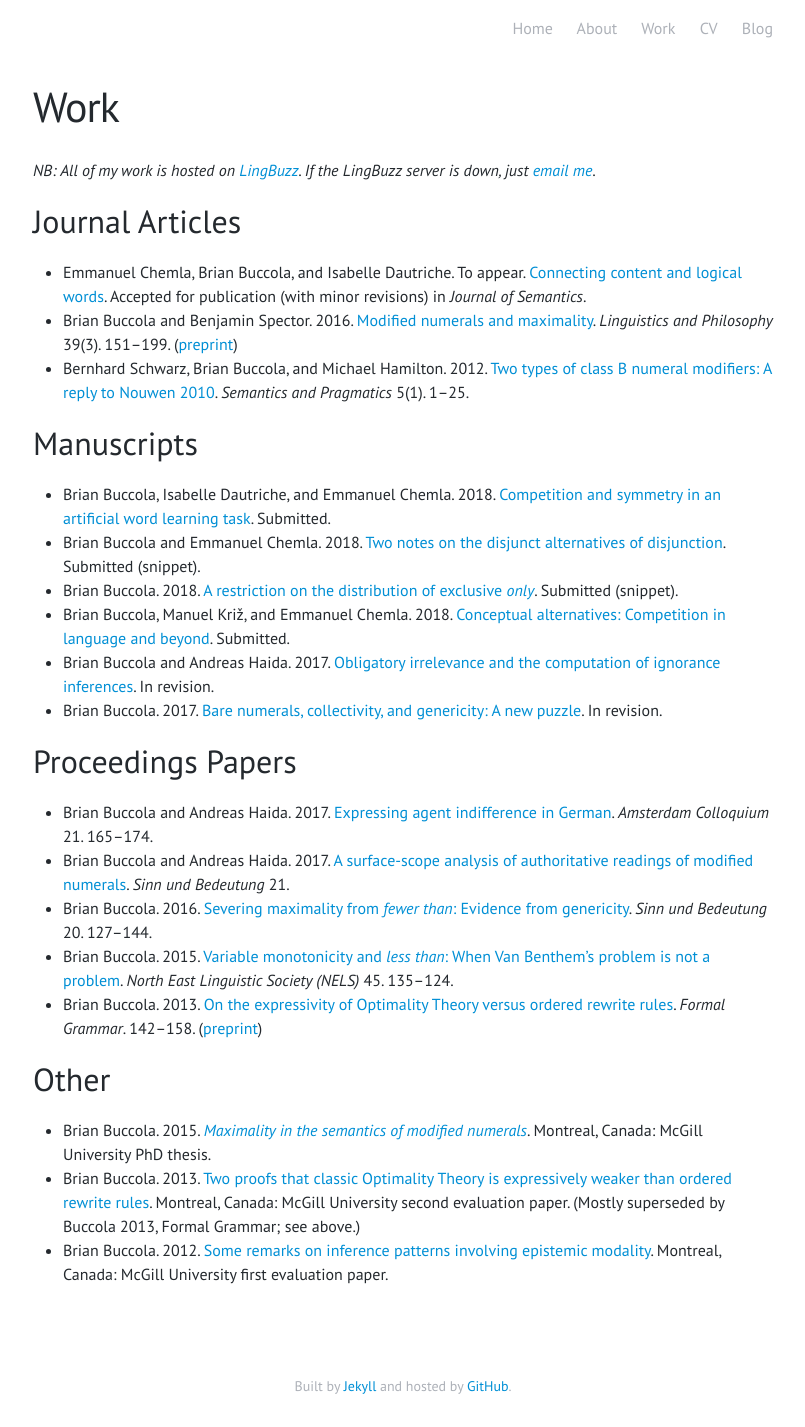
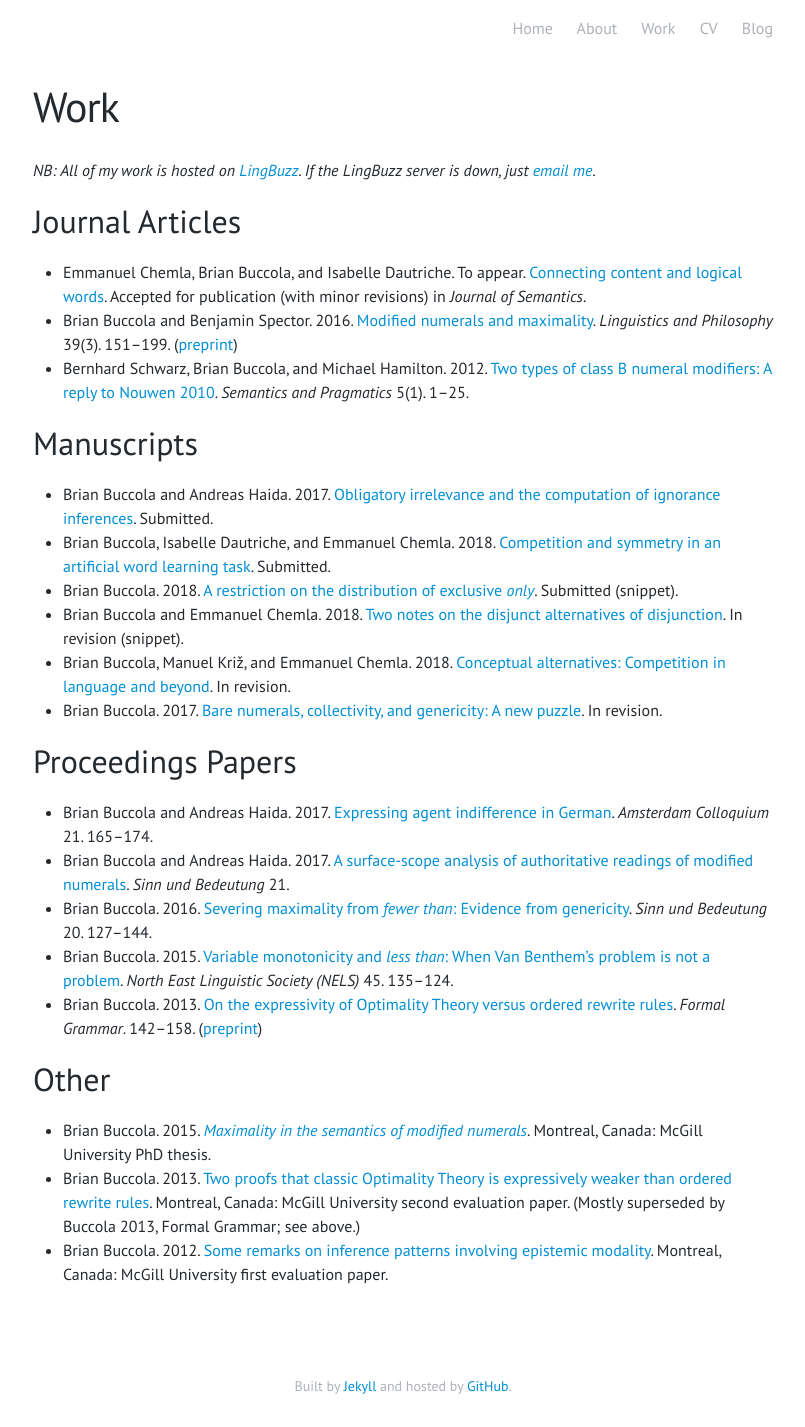
Before and after one commit to brianbuccola/brianbuccola.github.io, a Jekyll site: the page built from work.md, in a window 1280 px wide. Shown: the whole page, without its empty margins (237-1042 px from the left). Built offline with Jekyll 4.4.1, drawn with Linux system fonts in a browser that asks for light colours; some web fonts are replaced.

Commit message:
Update statuses of papers

```diff
--- a/work.md
+++ b/work.md
@@ -23,11 +23,11 @@
 
 ## Manuscripts
 
+- Brian Buccola and Andreas Haida. 2017. [Obligatory irrelevance and the computation of ignorance inferences][oblig-irrel-lb]. Submitted.
 - Brian Buccola, Isabelle Dautriche, and Emmanuel Chemla. 2018. [Competition and symmetry in an artificial word learning task][competition-lb]. Submitted.
-- Brian Buccola and Emmanuel Chemla. 2018. [Two notes on the disjunct alternatives of disjunction][or-snippet]. Submitted (snippet).
 - Brian Buccola. 2018. [A restriction on the distribution of exclusive *only*][only-snippet]. Submitted (snippet).
-- Brian Buccola, Manuel Križ, and Emmanuel Chemla. 2018. [Conceptual alternatives: Competition in language and beyond][concepts-lb]. Submitted.
-- Brian Buccola and Andreas Haida. 2017. [Obligatory irrelevance and the computation of ignorance inferences][oblig-irrel-lb]. In revision.
+- Brian Buccola and Emmanuel Chemla. 2018. [Two notes on the disjunct alternatives of disjunction][or-snippet]. In revision (snippet).
+- Brian Buccola, Manuel Križ, and Emmanuel Chemla. 2018. [Conceptual alternatives: Competition in language and beyond][concepts-lb]. In revision.
 - Brian Buccola. 2017. [Bare numerals, collectivity, and genericity: A new puzzle][bare-num-lb]. In revision.
 
 [competition-lb]: http://ling.auf.net/lingbuzz/003992/current.pdf
```
